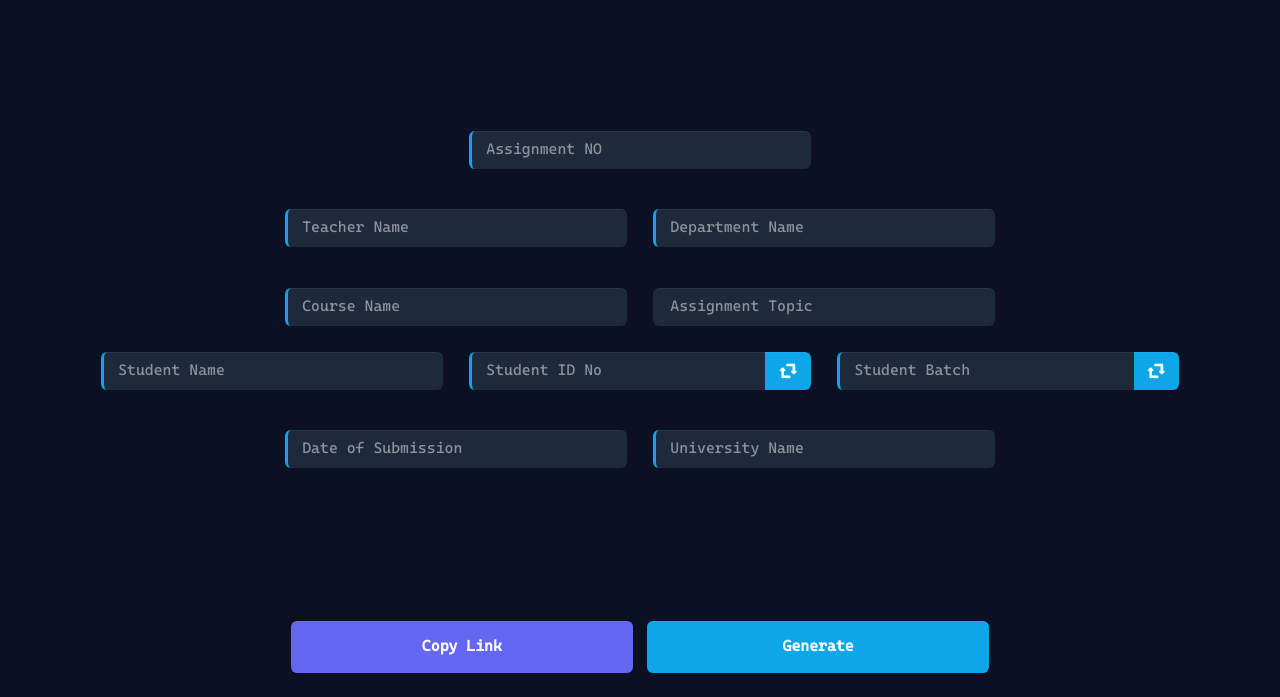
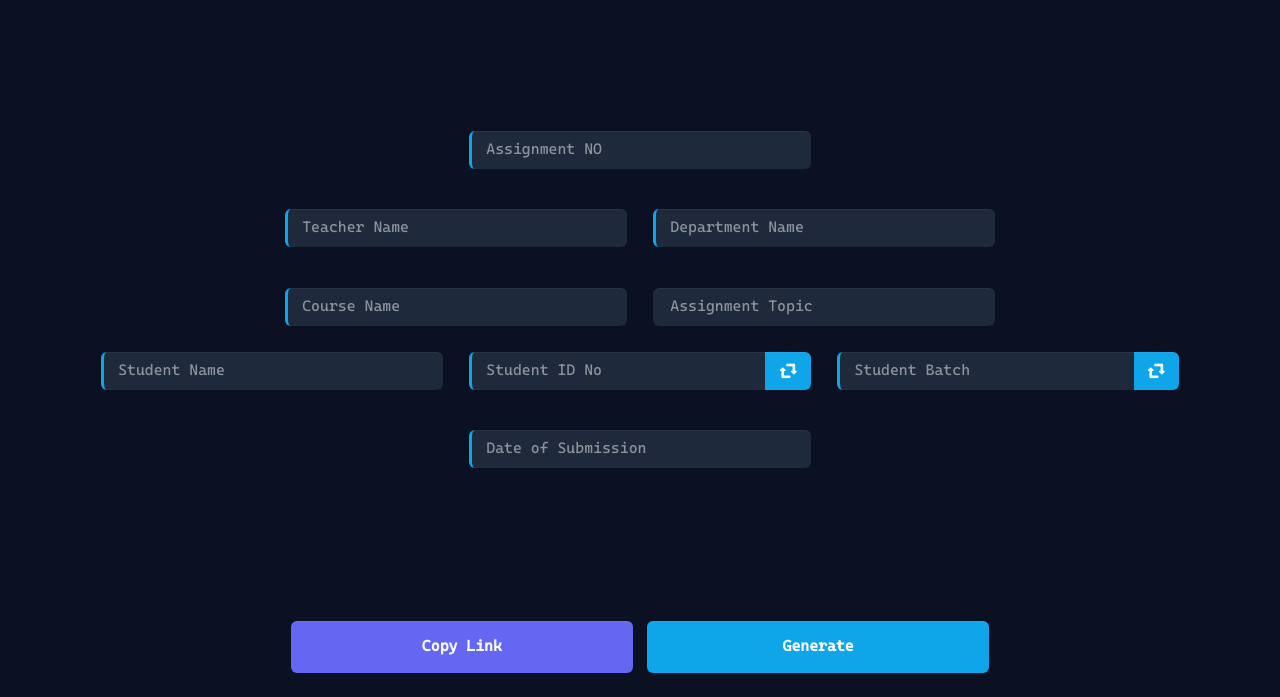
Before and after one commit to tz-shuhag/coverpage, a plain HTML site: page index.html in a window 1280 px wide. Shown: the part 103-800 px from the top of the page. Drawn offline with Linux system fonts and the light colour scheme.

Commit message:
Update index.html

```diff
--- a/index.html
+++ b/index.html
@@ -76,7 +76,6 @@
             </div>
             <div>
                 <i><input required="" type="text" name="sd"><label>Date of Submission</label></i>
-                <i><input required="" type="text" name="un"><label>University Name</label></i>
             </div>
             <input type="submit" value="Submit">
         </form>
```
